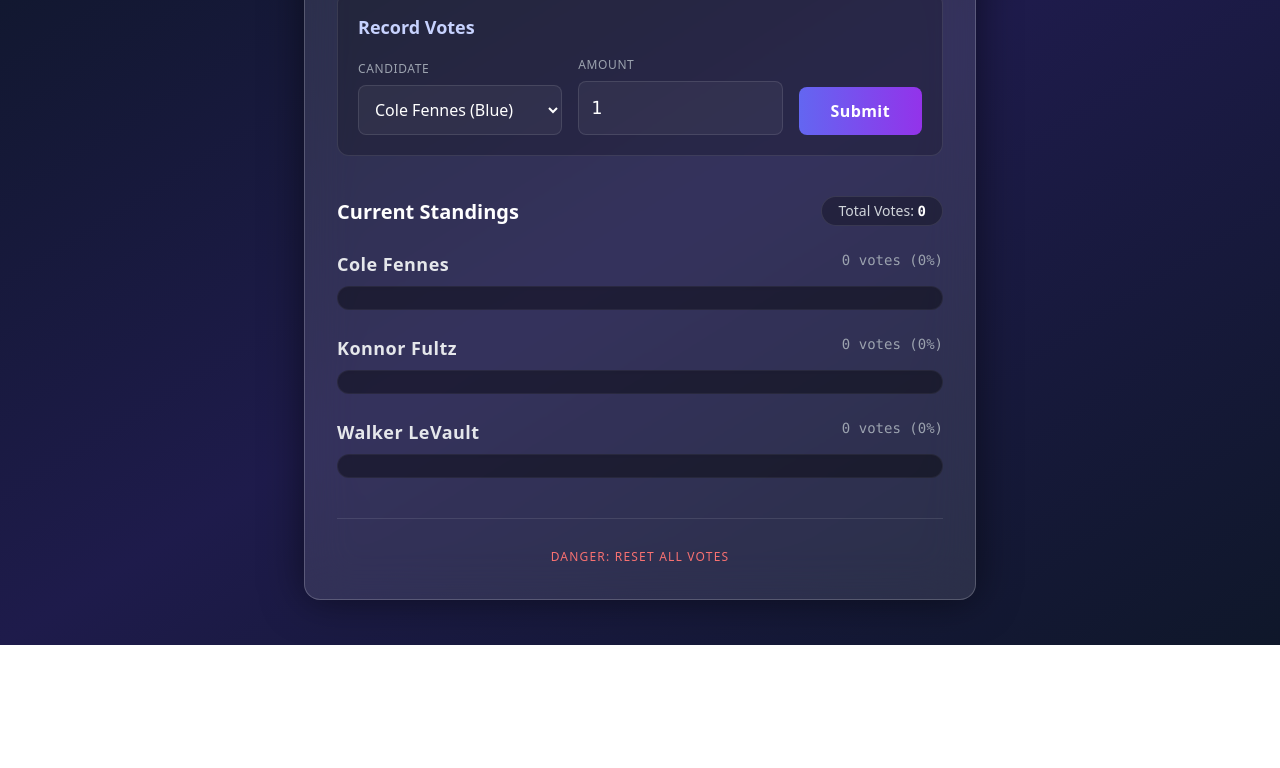
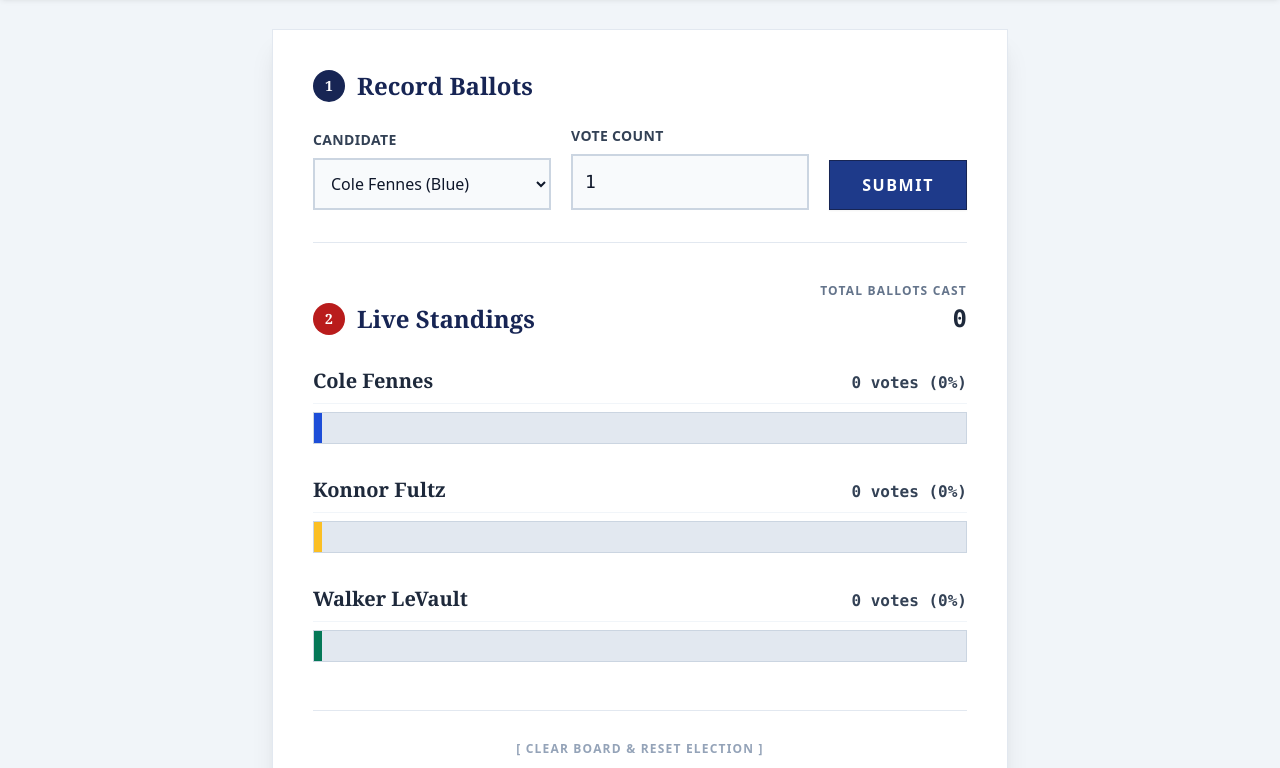
Before and after one commit to colejo3324552/election-tracker, a plain HTML site: page index.html in a window 1280 px wide. Shown: the part 155-923 px from the top of the page. Before the commit the page ends 800 px from the top, so only its background shows below. Drawn offline with nearby package versions, Linux system fonts and the light colour scheme.

Commit message:
Update index.html

```diff
--- a/index.html
+++ b/index.html
@@ -3,43 +3,46 @@
 <head>
     <meta charset="UTF-8">
     <meta name="viewport" content="width=device-width, initial-scale=1.0">
-    <title>Live Election Tracker</title>
+    <title>Official Election Tracker</title>
     <script src="https://cdn.tailwindcss.com"></script>
-    <style>
-        /* Custom scrollbar and hide arrows on number input for a cleaner look */
-        input[type="number"]::-webkit-inner-spin-button,
-        input[type="number"]::-webkit-outer-spin-button {
-            -webkit-appearance: none;
-            margin: 0;
-        }
-    </style>
 </head>
-<body class="bg-gradient-to-br from-slate-900 via-indigo-950 to-slate-900 min-h-screen p-4 md:p-8 font-sans text-gray-100 flex items-center justify-center">
+<body class="bg-slate-100 min-h-screen font-sans text-slate-900 pb-12">
 
-    <!-- Glassmorphism Container -->
-    <div class="w-full max-w-2xl mx-auto bg-white/10 backdrop-blur-xl border border-white/20 rounded-2xl shadow-[0_0_40px_rgba(0,0,0,0.5)] p-6 md:p-8">
+    <!-- Presidential Header -->
+    <header class="bg-blue-950 text-white py-6 shadow-md border-b-4 border-red-700">
+        <div class="max-w-4xl mx-auto px-4 text-center">
+            <div class="text-yellow-400 text-xl tracking-widest mb-2">★ ★ ★</div>
+            <h1 class="text-3xl md:text-4xl font-serif font-bold uppercase tracking-wider mb-1">
+                Official Election Returns
+            </h1>
+            <p class="text-blue-200 text-sm tracking-widest uppercase">Live Results Dashboard</p>
+        </div>
+    </header>
 
-        <h1 class="text-3xl font-extrabold text-center mb-8 text-transparent bg-clip-text bg-gradient-to-r from-white to-gray-400 tracking-tight">
-            Live Election Tracker
-        </h1>
+    <div class="max-w-3xl mx-auto mt-8 px-4">
+        <div class="bg-white border border-slate-200 shadow-xl p-6 md:p-10 relative">
 
-        <!-- Vote Input Area -->
-        <div class="bg-black/20 p-5 rounded-xl mb-10 border border-white/10 shadow-inner">
-            <h2 class="text-lg font-semibold mb-4 text-indigo-200">Record Votes</h2>
-            <div class="flex flex-col md:flex-row gap-4 items-end">
+            <!-- Ballot Entry Area -->
+            <div class="mb-10 pb-8 border-b border-slate-200">
+                <h2 class="text-2xl font-serif font-bold text-blue-950 mb-6 flex items-center">
+                    <span class="bg-blue-950 text-white w-8 h-8 inline-flex items-center justify-center rounded-full text-sm mr-3">1</span>
+                    Record Ballots
+                </h2>
+
+                <div class="flex flex-col md:flex-row gap-5 items-end">
                     <div class="flex-1 w-full">
-                    <label class="block text-xs font-medium text-gray-400 mb-2 uppercase tracking-wider">Candidate</label>
-                    <select id="candidateSelect" class="w-full p-3 bg-white/5 border border-white/10 rounded-lg text-white focus:outline-none focus:ring-2 focus:ring-indigo-500 focus:border-transparent transition-all [&>option]:text-black">
+                        <label class="block text-sm font-bold text-slate-700 mb-2 uppercase tracking-wide">Candidate</label>
+                        <select id="candidateSelect" class="w-full p-3 border-2 border-slate-300 rounded-none bg-slate-50 text-slate-900 focus:outline-none focus:border-blue-800 transition-colors">
                             <option value="cole">Cole Fennes (Blue)</option>
                             <option value="konnor">Konnor Fultz (Yellow)</option>
                             <option value="walker">Walker LeVault (Green)</option>
                         </select>
                     </div>
                     <div class="flex-1 w-full">
-                    <label class="block text-xs font-medium text-gray-400 mb-2 uppercase tracking-wider">Amount</label>
-                    <input type="number" id="voteAmount" min="1" value="1" class="w-full p-3 bg-white/5 border border-white/10 rounded-lg text-white focus:outline-none focus:ring-2 focus:ring-indigo-500 transition-all font-mono text-lg">
+                        <label class="block text-sm font-bold text-slate-700 mb-2 uppercase tracking-wide">Vote Count</label>
+                        <input type="number" id="voteAmount" min="1" value="1" class="w-full p-3 border-2 border-slate-300 rounded-none bg-slate-50 text-slate-900 focus:outline-none focus:border-blue-800 transition-colors font-mono text-lg">
                     </div>
-                <button onclick="addVotes()" class="w-full md:w-auto bg-gradient-to-r from-indigo-500 to-purple-600 text-white px-8 py-3 rounded-lg hover:from-indigo-400 hover:to-purple-500 hover:shadow-[0_0_20px_rgba(99,102,241,0.4)] transform hover:-translate-y-1 transition-all duration-200 font-bold tracking-wide">
+                    <button onclick="addVotes()" class="w-full md:w-auto bg-blue-900 text-white px-8 py-3 hover:bg-blue-800 transition-colors font-bold uppercase tracking-widest border border-blue-950 shadow-sm">
                         Submit
                     </button>
                 </div>
@@ -47,73 +50,71 @@
 
             <!-- Results Area -->
             <div>
-            <div class="flex justify-between items-end mb-6">
-                <h2 class="text-xl font-bold text-white">Current Standings</h2>
-                <div class="bg-black/30 px-4 py-1 rounded-full border border-white/10">
-                    <p class="text-sm font-medium text-gray-300">Total Votes: <span id="totalVotes" class="text-white font-bold font-mono">0</span></p>
+                <div class="flex flex-col md:flex-row md:justify-between md:items-end mb-8">
+                    <h2 class="text-2xl font-serif font-bold text-blue-950 flex items-center">
+                        <span class="bg-red-700 text-white w-8 h-8 inline-flex items-center justify-center rounded-full text-sm mr-3">2</span>
+                        Live Standings
+                    </h2>
+                    <div class="mt-3 md:mt-0 text-right">
+                        <p class="text-xs font-bold text-slate-500 uppercase tracking-widest mb-1">Total Ballots Cast</p>
+                        <p class="text-2xl font-mono font-bold text-slate-800" id="totalVotes">0</p>
                     </div>
                 </div>
 
                 <!-- Cole Fennes -->
-            <div class="mb-6 group">
-                <div class="flex justify-between mb-2">
-                    <span class="font-bold text-gray-200 text-lg tracking-wide">Cole Fennes</span>
-                    <span class="text-sm font-medium text-gray-400 font-mono" id="coleText">0 votes (0%)</span>
+                <div class="mb-8">
+                    <div class="flex justify-between items-baseline mb-2 border-b border-slate-100 pb-2">
+                        <span class="font-serif font-bold text-xl text-slate-800">Cole Fennes</span>
+                        <span class="text-base font-bold text-slate-700 font-mono" id="coleText">0 votes (0.0%)</span>
                     </div>
-                <div class="w-full bg-black/40 rounded-full h-6 border border-white/5 overflow-hidden p-1 shadow-inner">
-                    <div id="coleBar" class="bg-gradient-to-r from-cyan-400 to-blue-600 h-full rounded-full transition-all duration-1000 ease-out shadow-[0_0_15px_rgba(59,130,246,0.5)] relative" style="width: 0%">
-                        <div class="absolute inset-0 bg-white/20 rounded-full animate-pulse"></div>
+                    <div class="w-full bg-slate-200 h-8 border border-slate-300">
+                        <div id="coleBar" class="bg-blue-700 h-full transition-all duration-700 ease-out flex items-center justify-end pr-2" style="width: 0%"></div>
+                    </div>
+                </div>
+
+                <!-- Konnor Fultz -->
+                <div class="mb-8">
+                    <div class="flex justify-between items-baseline mb-2 border-b border-slate-100 pb-2">
+                        <span class="font-serif font-bold text-xl text-slate-800">Konnor Fultz</span>
+                        <span class="text-base font-bold text-slate-700 font-mono" id="konnorText">0 votes (0.0%)</span>
+                    </div>
+                    <div class="w-full bg-slate-200 h-8 border border-slate-300">
+                        <div id="konnorBar" class="bg-amber-400 h-full transition-all duration-700 ease-out flex items-center justify-end pr-2" style="width: 0%"></div>
+                    </div>
+                </div>
+
+                <!-- Walker LeVault -->
+                <div class="mb-8">
+                    <div class="flex justify-between items-baseline mb-2 border-b border-slate-100 pb-2">
+                        <span class="font-serif font-bold text-xl text-slate-800">Walker LeVault</span>
+                        <span class="text-base font-bold text-slate-700 font-mono" id="walkerText">0 votes (0.0%)</span>
+                    </div>
+                    <div class="w-full bg-slate-200 h-8 border border-slate-300">
+                        <div id="walkerBar" class="bg-emerald-700 h-full transition-all duration-700 ease-out flex items-center justify-end pr-2" style="width: 0%"></div>
                     </div>
                 </div>
             </div>
 
-            <!-- Konnor Fultz -->
-            <div class="mb-6 group">
-                <div class="flex justify-between mb-2">
-                    <span class="font-bold text-gray-200 text-lg tracking-wide">Konnor Fultz</span>
-                    <span class="text-sm font-medium text-gray-400 font-mono" id="konnorText">0 votes (0%)</span>
-                </div>
-                <div class="w-full bg-black/40 rounded-full h-6 border border-white/5 overflow-hidden p-1 shadow-inner">
-                    <div id="konnorBar" class="bg-gradient-to-r from-yellow-300 to-orange-500 h-full rounded-full transition-all duration-1000 ease-out shadow-[0_0_15px_rgba(245,158,11,0.5)] relative" style="width: 0%">
-                        <div class="absolute inset-0 bg-white/20 rounded-full animate-pulse"></div>
+            <!-- Footer Reset -->
+            <div class="mt-12 pt-6 border-t border-slate-200 text-center">
+                <button onclick="resetVotes()" class="text-xs font-bold text-slate-400 hover:text-red-700 uppercase tracking-widest transition-colors">
+                    [ Clear Board & Reset Election ]
+                </button>
             </div>
         </div>
     </div>
 
-            <!-- Walker LeVault -->
-            <div class="mb-6 group">
-                <div class="flex justify-between mb-2">
-                    <span class="font-bold text-gray-200 text-lg tracking-wide">Walker LeVault</span>
-                    <span class="text-sm font-medium text-gray-400 font-mono" id="walkerText">0 votes (0%)</span>
-                </div>
-                <div class="w-full bg-black/40 rounded-full h-6 border border-white/5 overflow-hidden p-1 shadow-inner">
-                    <div id="walkerBar" class="bg-gradient-to-r from-emerald-400 to-green-500 h-full rounded-full transition-all duration-1000 ease-out shadow-[0_0_15px_rgba(16,185,129,0.5)] relative" style="width: 0%">
-                        <div class="absolute inset-0 bg-white/20 rounded-full animate-pulse"></div>
-                    </div>
-                </div>
-            </div>
-        </div>
-
-        <div class="mt-10 pt-6 border-t border-white/10 text-center">
-            <button onclick="resetVotes()" class="text-xs text-red-400 hover:text-red-300 hover:underline tracking-widest uppercase transition-colors">
-                Danger: Reset All Votes
-            </button>
-        </div>
-    </div>
-
     <script>
-        // Check if there are saved votes in localStorage, otherwise start at 0
-        let savedData = localStorage.getItem('electionVotes');
+        // Check if there are saved votes in localStorage
+        let savedData = localStorage.getItem('presidentialElectionVotes');
         let votes = savedData ? JSON.parse(savedData) : {
             cole: 0,
             konnor: 0,
             walker: 0
         };
 
-        // Load the UI immediately when the page opens
         window.onload = function() {
-            // Slight delay so the transition animations play on load
-            setTimeout(updateUI, 100);
+            setTimeout(updateUI, 50);
         };
 
         function addVotes() {
@@ -122,21 +123,21 @@
             const amount = parseInt(amountInput);
 
             if (isNaN(amount) || amount < 1) {
-                alert("Please enter a valid vote amount greater than 0.");
+                alert("Please enter a valid ballot amount greater than 0.");
                 return;
             }
 
             votes[candidate] += amount;
-            localStorage.setItem('electionVotes', JSON.stringify(votes));
+            localStorage.setItem('presidentialElectionVotes', JSON.stringify(votes));
             updateUI();
 
             document.getElementById('voteAmount').value = 1;
         }
 
         function resetVotes() {
-            if (confirm("Are you sure you want to delete all votes and start over?")) {
+            if (confirm("Are you sure you want to reset all official returns to zero?")) {
                 votes = { cole: 0, konnor: 0, walker: 0 };
-                localStorage.setItem('electionVotes', JSON.stringify(votes));
+                localStorage.setItem('presidentialElectionVotes', JSON.stringify(votes));
                 updateUI();
             }
         }
@@ -152,10 +153,7 @@
                 const percentage = total === 0 ? 0 : ((candidateVotes / total) * 100).toFixed(1);
 
                 document.getElementById(`${cand}Text`).innerText = `${candidateVotes.toLocaleString()} votes (${percentage}%)`;
-
-                // Ensure there is a minimum width so the glowing dots are visible even at 0 or 1 vote
-                const barWidth = percentage > 0 ? Math.max(percentage, 2) : 0;
-                document.getElementById(`${cand}Bar`).style.width = `${barWidth}%`;
+                document.getElementById(`${cand}Bar`).style.width = `${percentage}%`;
             });
         }
     </script>
```
Lines whose indentation alone changed are shown as unchanged.
